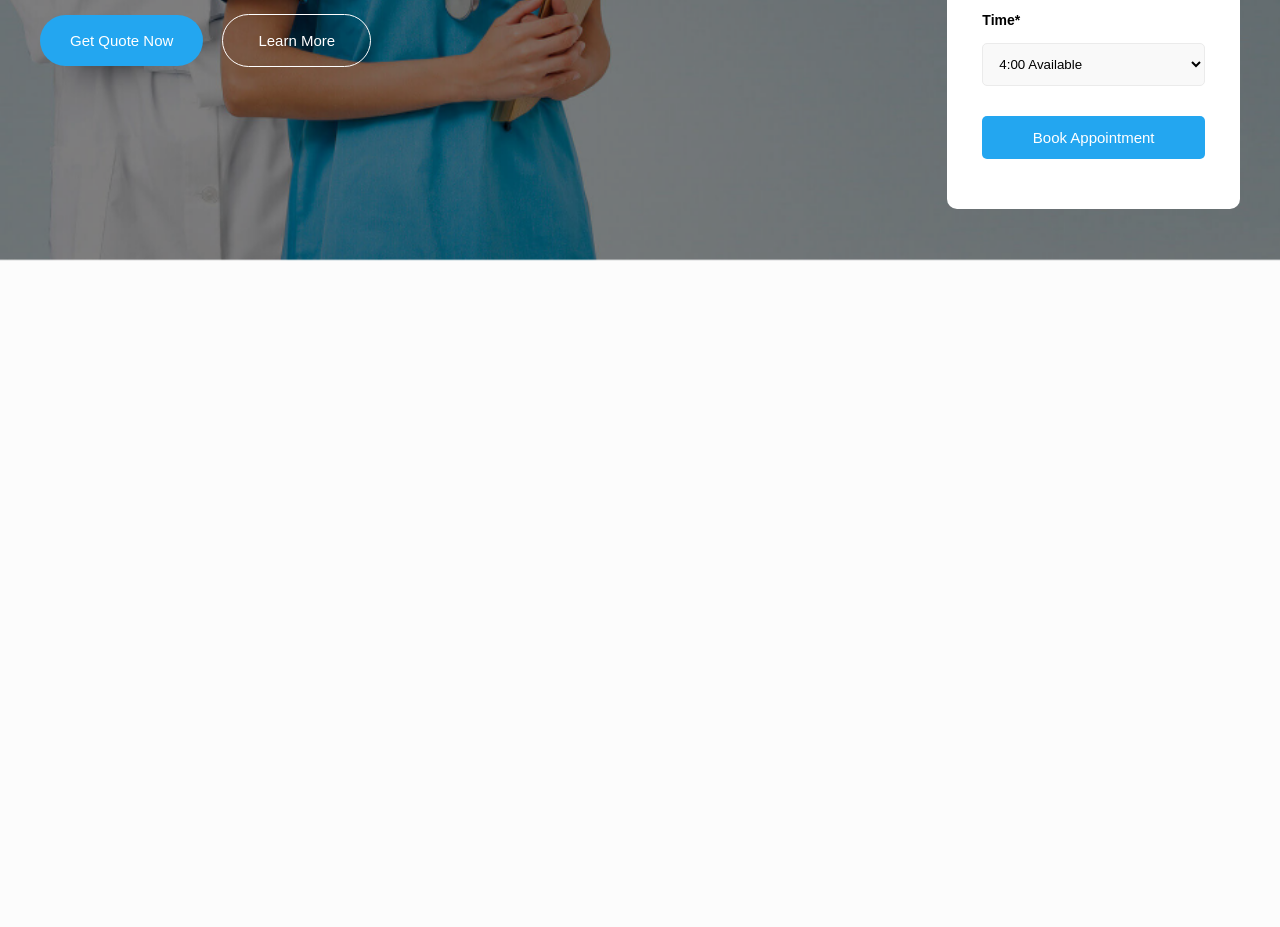
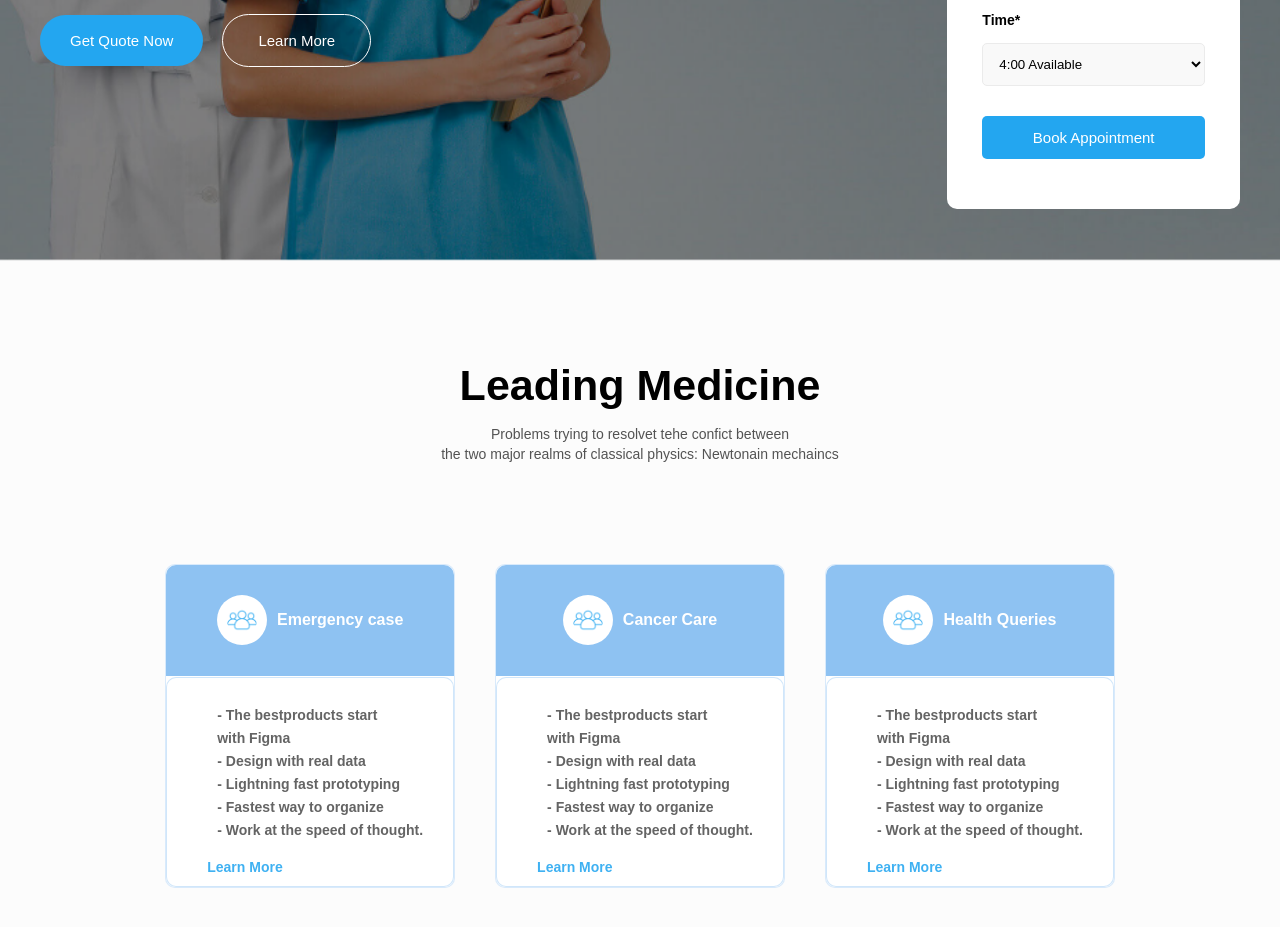
Before and after one commit to gur1996/MileStone, a plain HTML site: page Project_2/index.html in a window 1280 px wide. Shown: the part 533-1460 px from the top of the page. Before the commit the page ends 800 px from the top, so only its background shows below. Drawn offline with Linux system fonts and the light colour scheme.

Commit message:
Hospital - feature section added

```diff
--- a/Project_2/index.html
+++ b/Project_2/index.html
@@ -50,5 +50,59 @@
         </div>
       </div>
     </div>
+
+    <div class="features">
+      <div class="featureheading">
+        <h1>Leading Medicine</h1>
+        <p>Problems trying to resolvet tehe confict between<br>
+          the two major realms of classical physics: Newtonain mechaincs</be></p>
+      </div>
+      <div class="cards">
+        <div class="carditem">
+          <div class="cardhead"><img src="./assets/user (1) copy.png" alt=""> <h4>Emergency case</h4></div>
+          <div class="cardbody">
+            <ul>
+              <li>- The bestproducts start<br> with Figma</li>
+              <li>- Design with real data</li>
+              <li>- Lightning fast prototyping</li>
+              <li>- Fastest way to organize</li>
+              <li>- Work at the speed of thought.</li>
+            </ul>
+            <span>Learn More</span>
+          </div>
+
+        </div>
+        <div class="carditem">
+          <div class="cardhead"><img src="./assets/user (1) copy.png" alt=""> <h4>Cancer Care</h4></div>
+          <div class="cardbody">
+            <ul>
+              <li>- The bestproducts start<br> with Figma</li>
+              <li>- Design with real data</li>
+              <li>- Lightning fast prototyping</li>
+              <li>- Fastest way to organize</li>
+              <li>- Work at the speed of thought.</li>
+            </ul>
+            <span>Learn More</span>
+          </div>
+
+        </div>
+        <div class="carditem">
+          <div class="cardhead"><img src="./assets/user (1) copy.png" alt=""> <h4>Health Queries</h4></div>
+          <div class="cardbody">
+            <ul>
+              <li>- The bestproducts start<br> with Figma</li>
+              <li>- Design with real data</li>
+              <li>- Lightning fast prototyping</li>
+              <li>- Fastest way to organize</li>
+              <li>- Work at the speed of thought.</li>
+            </ul>
+            <span>Learn More</span>
+          </div>
+
+        </div>
+
+      </div>
+    </div>
+
   </body>
 </html>
--- a/Project_2/style/style.css
+++ b/Project_2/style/style.css
@@ -144,3 +144,90 @@ nav > h1 {
   font-size: 15px;
   margin-top: 15px;
 }
+
+/*================
+Features area
+==================*/
+
+.features{
+  max-width: 1200px;
+  width: 100%;
+  margin: auto;
+}
+.featureheading{
+  text-align: center;
+  margin:100px;
+}
+.featureheading> h1{
+  font-size: 43px;
+  font-family: sans-serif;
+  margin-bottom: 5px;
+}
+.featureheading >p{
+  font-size: 14px;
+  font-family: sans-serif;
+  color: #535353;
+  line-height: 20px;
+
+}
+.cards{
+  display: flex;
+  justify-content: center;
+  gap: 40px;
+  font-family: sans-serif;
+  margin-bottom: 100px;
+}
+.carditem{
+  background-color: white;
+  border: 1px solid #8ec2f256;
+  border-radius: 10px;
+}
+.cardhead{
+  background-color: #8ec2f2;
+  border-top-left-radius: 10px;
+  border-top-right-radius: 10px;
+  display: flex;
+  gap: 10px;
+  justify-content: center;
+  align-items: center;
+  margin: auto;
+  padding: 25px 10px;
+}
+.cardhead>h4{
+  color: white;
+}
+.cardhead>img{
+  padding: 10px;
+  background-color: white;
+  border-radius: 50px;
+  width: 30px;
+  height: 30px;
+}
+.cardbody{
+  padding: 10px 30px;
+  background-color: white;
+  border: 1px solid #8ec2f269;
+  border-radius: 10px;
+  margin-top: 1px;
+
+}
+
+.cardbody>ul{
+  margin-left: -20px;
+}
+.cardbody>ul>li{
+  list-style: none;
+  font-size: 14px;
+  color: rgb(100, 100, 100);
+  line-height: 23px;
+  font-weight: 600;
+}
+.cardbody>span{
+  color: #3fb1f2;
+  font-size: 14px;
+  margin-left: 10px;
+  font-weight: 600;
+}
+.test{
+  margin-bottom: 100px;
+}
```
Also changed, not shown: Project_2/assets/user (1) copy.png (added).
